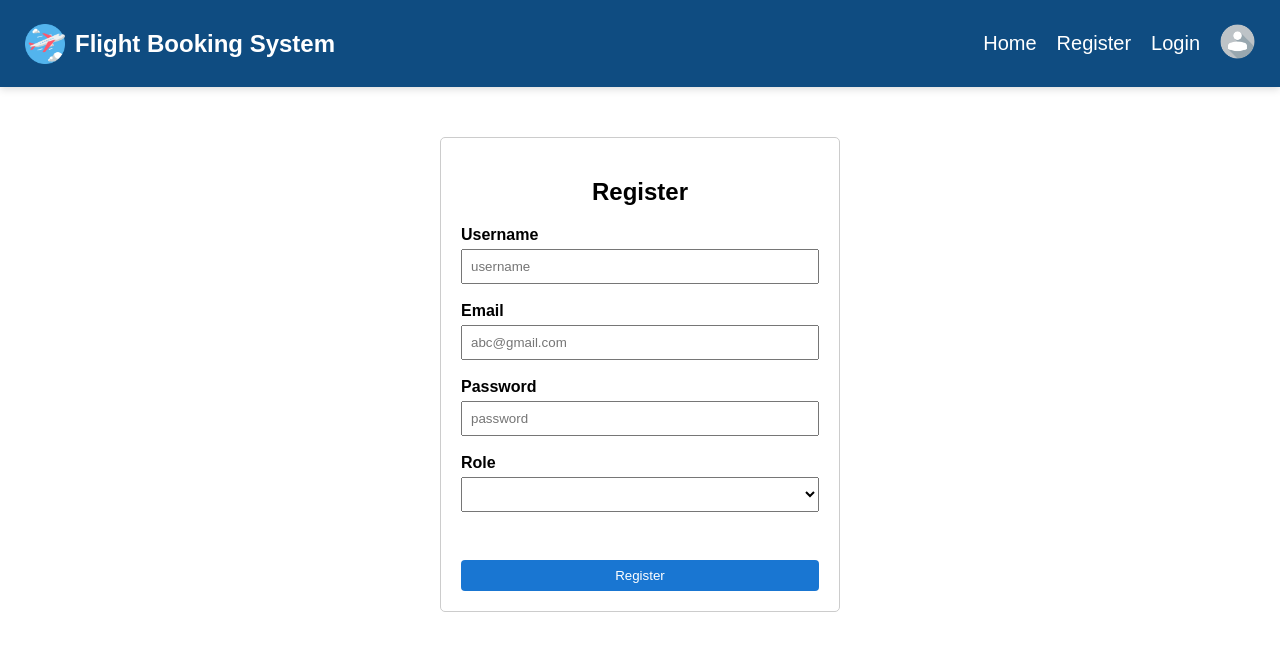
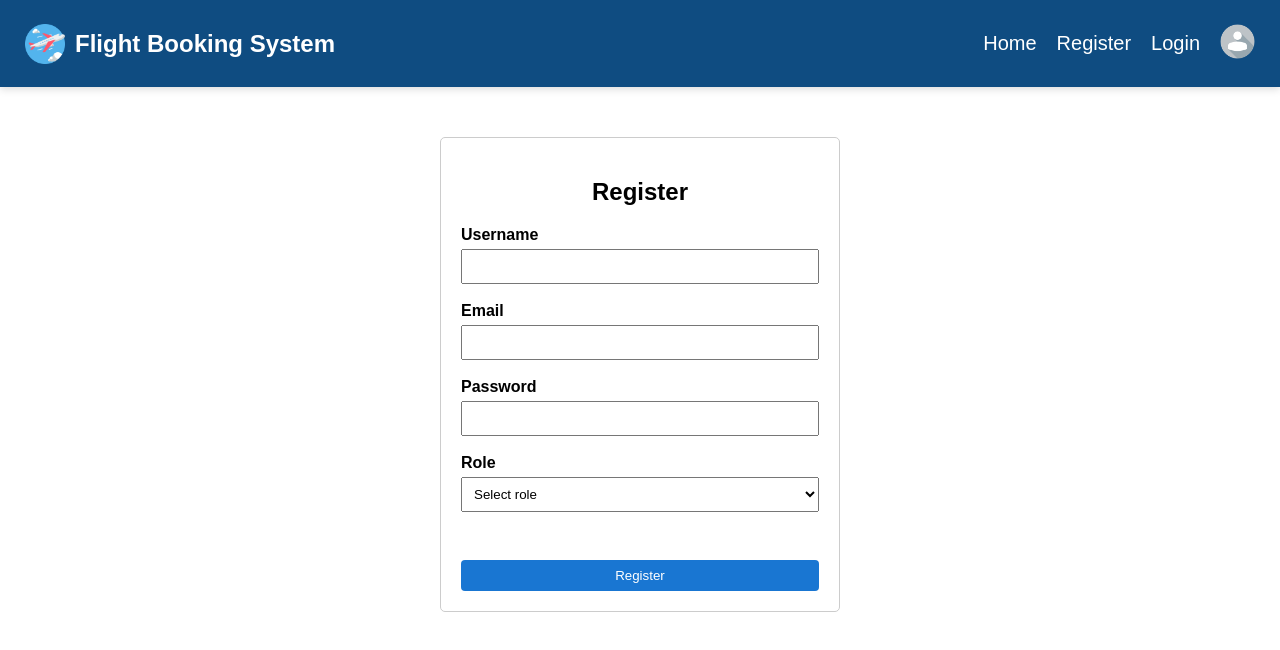
Before and after one commit to sharanyamaddha/FlightBooking_Frontend, an Angular app: page /register in a window 1280 px wide. Shown: the top 650 px of the page. Built offline with nearby package versions, Linux system fonts and the light colour scheme.

Commit message:
added validations for signup

```diff
--- a/src/app/auth/signup/signup.css
+++ b/src/app/auth/signup/signup.css
@@ -41,3 +41,16 @@
 .signup-container button:hover{
     background-color: #125aa0;
 }
+
+.error {
+  color: red;
+  font-size: 12px;
+  display: block;
+  margin-top: 4px;
+}
+
+
+
+input.ng-valid.ng-touched {
+  border: 1px solid green;
+}
--- a/src/app/auth/signup/signup.html
+++ b/src/app/auth/signup/signup.html
@@ -1,33 +1,98 @@
-<div class="signup-container">
+<form #f="ngForm" class="signup-container" (ngSubmit)="onSignup(f)">
+
   <h2>Register</h2>
 
+  <!-- USERNAME -->
   <label>Username</label><br>
-<input type="text" placeholder="username" name="username" [(ngModel)]="username"/>
-<small *ngIf="username && username.length < 3">
-      Username must be at least 3 characters
+  <input
+    type="text"
+    name="username"
+    [(ngModel)]="username"
+    #usernameRef="ngModel"
+    required
+    minlength="3"
+  />
+
+  <small class="error"
+    *ngIf="(usernameRef.invalid && (usernameRef.touched || f.submitted))">
+    <span *ngIf="usernameRef.errors?.['required']">
+      Username is required
+    </span>
+    <span *ngIf="usernameRef.errors?.['minlength']">
+      Minimum 3 characters required
+    </span>
   </small>
+
   <br><br>
 
+  <!-- EMAIL -->
   <label>Email</label><br>
-<input type="text" placeholder="abc@gmail.com" name="email" [(ngModel)]="email"/>
-  <small *ngIf="email && !isValidEmail()">
-      Enter a valid email address
+  <input
+  type="email"
+  name="email"
+  [(ngModel)]="email"
+  #emailRef="ngModel"
+  required
+  pattern="^[a-zA-Z0-9._%+-]+@[a-zA-Z0-9.-]+\.(com|in|org)$"
+/>
+
+
+ <small class="error"
+  *ngIf="emailRef.invalid && (emailRef.touched || f.submitted)">
+  <span *ngIf="emailRef.errors?.['required']">
+    Email is required
+  </span>
+  <span *ngIf="emailRef.errors?.['pattern']">
+    Email must end with .com, .in or .org
+  </span>
 </small>
+
+
   <br><br>
 
+  <!-- PASSWORD -->
   <label>Password</label><br>
-<input type="password" placeholder="password" name="password" [(ngModel)]="password"/>
-<small *ngIf="password && password.length < 6">
-      Password must be at least 6 characters
+  <input
+    type="password"
+    name="password"
+    [(ngModel)]="password"
+    #passwordRef="ngModel"
+    required
+    minlength="6"
+  />
+
+  <small class="error"
+    *ngIf="(passwordRef.invalid && (passwordRef.touched || f.submitted))">
+    <span *ngIf="passwordRef.errors?.['required']">
+      Password is required
+    </span>
+    <span *ngIf="passwordRef.errors?.['minlength']">
+      Minimum 6 characters required
+    </span>
   </small>
+
   <br><br>
 
+  <!-- ROLE -->
   <label>Role</label><br>
-<select name="role" [(ngModel)]="role">
+  <select
+    name="role"
+    [(ngModel)]="role"
+    #roleRef="ngModel"
+    required>
+    <option value="">Select role</option>
     <option value="USER">USER</option>
     <option value="ADMIN">ADMIN</option>
   </select>
+
+  <small class="error"
+    *ngIf="(roleRef.invalid && (roleRef.touched || f.submitted))">
+    Role is required
+  </small>
+
   <br><br>
 
-<button (click)="onSignup()">Register</button>
-</div>
+  <!-- SUBMIT -->
+  <button type="submit">Register</button>
+
+</form>
--- a/src/app/auth/signup/signup.ts
+++ b/src/app/auth/signup/signup.ts
@@ -3,6 +3,7 @@ import { FormsModule } from '@angular/forms';
 import { Auth } from '../../services/auth';
 import { CommonModule } from '@angular/common';
 import { Router } from '@angular/router';
+import { NgForm } from '@angular/forms';
 @Component({
   selector: 'app-signup',
   imports: [FormsModule,CommonModule],
@@ -17,7 +18,10 @@ export class Signup {
   username:string='';
   email:string='';
   password:string='';
-  role:string='user';
+  role:string='';
+
+  showFormError = false;
+
 
     isValidEmail(): boolean {
       const emailRegex = /^[^\s@]+@[^\s@]+\.[^\s@]+$/;
@@ -33,11 +37,15 @@ export class Signup {
       );
     }
 
-  onSignup() {
-  if (!this.isFormValid()) {
-    alert('Please fill all fields correctly');
+  onSignup(form:NgForm) {
+  if (form.invalid) {
+    this.showFormError = true;
+     form.control.markAllAsTouched();
+      alert('Please follow proper validations before submitting the form');
     return;
   }
+   this.showFormError = false;
+
 
   const payload = {
     username: this.username,
@@ -60,8 +68,4 @@ export class Signup {
   });
 }
 
-
-
-
-
 }
```
Lines whose indentation alone changed are shown as unchanged.
